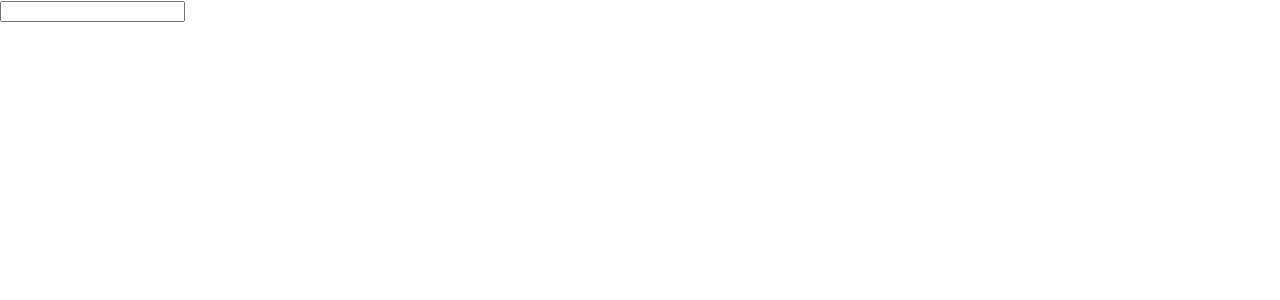
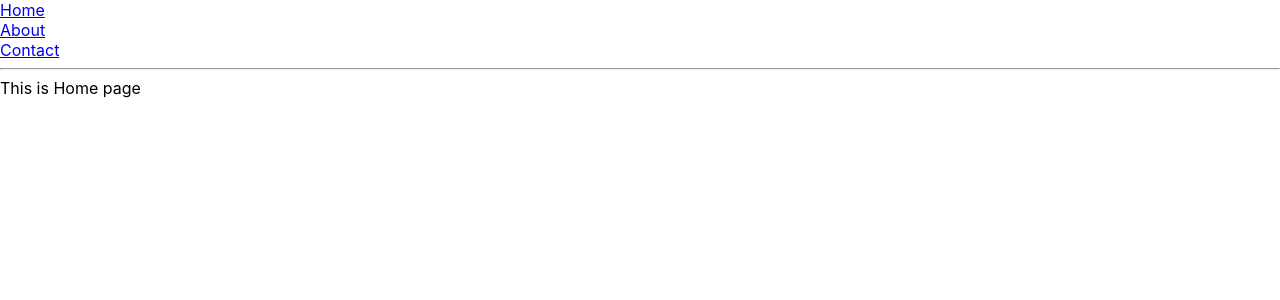
Before and after one commit to shayan-hub/Scoring, a React (Create React App) app: page / in a window 1280 px wide. Shown: the top 300 px of the page. Built offline with nearby package versions, Linux system fonts and the light colour scheme.

Commit message:
5October19RoutingLinking
5October19RoutingLinking redirecting

```diff
--- a/package.json
+++ b/package.json
@@ -5,6 +5,7 @@
   "dependencies": {
     "react": "^16.9.0",
     "react-dom": "^16.9.0",
+    "react-router-dom": "^5.1.2",
     "react-scripts": "3.1.2"
   },
   "scripts": {
--- a/src/App.js
+++ b/src/App.js
@@ -1,39 +1,73 @@
 import React, {useState} from 'react';
 import './App.css';
+import Login from './Components/Login/login';
+import SignUp from './Components/SignUp/Signup';
+import {BrowserRouter, Route, Link, Redirect } from 'react-router-dom';
+
+import About from './Components/About'
+import Home from './Components/Home'
+import Contact from './Components/Contact'
 
 function App() {
 
-let [counter, setCounter ] = useState(0);
-let [obj, setObj ] = useState({name :"",age:10});
+return (
+<BrowserRouter>
+<div>
+  <Link to="/">Home</Link> <br/>
+  <Link to="/About">About</Link> <br/>
+  <Link to="/Contact" >Contact</Link>
+  <hr/>
+  <Route exact path="/" component={Home} />
+  <Route path="/About" component={About} />
+  <Route path="/Contact" component={Contact} />
+ <Redirect from="*" to="/" />
+</div>
+</BrowserRouter>
+
+);
 
 
-const updateMyFunction =()  =>{
 
-    const newObj = {...obj};
-    newObj.name = "Salman";
-    newObj.age = 5;
-    newObj.Class = "O Levels";
-    setObj(newObj);
-}
+
+
+
+
+
+
+// let [counter, setCounter ] = useState(0);
+// let [obj, setObj ] = useState({name :"",age:10});
+// let [component, setComponent ] = useState("signin");
+
+
+// const updateMyFunction =()  =>{
+
+//     const newObj = {...obj};
+//     newObj.name = "Salman";
+//     newObj.age = 5;
+//     newObj.Class = "O Levels";
+//     setObj(newObj);
+// }
 
 
 //let [ variable, function]
-  return (
-    <div className="App">
-      {counter}<br/>
-      {"My name is "+obj.name}<br/>
-      {"My age is " +obj.age}<br/>
-      {"I study in " +obj.Class}<br/>
+  // return (
+  //   // <div className="App">
+
+  //   // <header>
+
+  //   //   <div onClick={() => setComponent("signin")}>Sign In</div><br/>
+  //   //   <div onClick={() => setComponent("signup")}>Sign Up</div>
+  //   // </header>
+
+  //   // <section>
+  //   //   {component === "signin" ? <Login/> : <SignUp/>}
+  //   // </section>
+
+  //   // </div>
 
 
-      <button onClick={() => setCounter(counter + 10)}>Counter</button><br/>
-      <button onClick={() => setObj({name : "Mussaib", age: 5})}>Object</button>
 
-      <button onClick={updateMyFunction}>new obj</button>
-
-
-    </div>
-  );
+  // );
 }
 
 export default App;
--- /dev/null
+++ b/src/Components/About.jsx
@@ -0,0 +1,15 @@
+import React from 'react';
+
+
+function About(props) {
+    return (
+        <div>
+            This is About page<br/>
+            <button onClick={() =>{props.history.push('/') }}>Goto Home</button>
+            <button onClick={() =>{props.history.push('/Contact') }}>Goto Contact</button>
+        </div>
+      );
+    }
+
+
+export default About;
--- /dev/null
+++ b/src/Components/Contact.jsx
@@ -0,0 +1,12 @@
+import React from 'react';
+
+
+function Contact() {
+  return (
+    <div>
+        This is Contact page
+    </div>
+  );
+}
+
+export default Contact;
--- /dev/null
+++ b/src/Components/Home.jsx
@@ -0,0 +1,12 @@
+import React from 'react';
+
+
+function Home() {
+    return (
+        <div>
+            This is Home page
+        </div>
+      );
+}
+
+export default Home;
--- a/src/Components/Login/login.js
+++ b/src/Components/Login/login.js
@@ -1,7 +1,11 @@
-import React from 'react';
+import React,{useState} from 'react';
 import '../../App.css';
+import Input from '../../Input'
 
 function Login() {
+  let[userName,setName] = useState('');
+  let[userPassword,setPasssword] = useState('');
+
   return (
     <div className="App">
       <header className="App-header">
@@ -10,11 +14,19 @@ function Login() {
               <tbody>
                 <tr>
                     <td>User Name</td>
-                    <td><input type="text" name="fname"/></td>
+                    <td>{<Input Id = "txtUserName" Name="usename" type="Text" onChange={(event) => {
+                          setName(event.target.value)
+
+
+                    }}/>}</td>
                 </tr>
                 <tr>
                     <td>Password</td>
-                    <td><input type="password" name="password"/></td>
+                    <td>{<Input Id = "txtPassword" Name="usepassword" type="Password" onChange={(event) => {
+                          setPasssword(event.target.value)
+
+
+                    }}/>}</td>
                 </tr>
                 <tr>
                     <td><button type="button"> Sign In</button></td>
--- /dev/null
+++ b/src/Components/SignUp/Signup.js
@@ -0,0 +1,35 @@
+import React from 'react';
+import '../../App.css';
+
+function SignUp() {
+  return (
+    <div className="App">
+      <header className="App-header">
+        <div className="BorderDiv">
+            <table>
+              <tbody>
+                <tr>
+                    <td>User Name</td>
+                    <td><input type="text" name="fname"/></td>
+                </tr>
+                <tr>
+                    <td>Password</td>
+                    <td><input type="password" name="password"/></td>
+                </tr>
+                <tr>
+                    <td>Email</td>
+                    <td><input type="Email" name="Email"/></td>
+                </tr>
+                <tr>
+                    <td><button type="button"> Sign In</button></td>
+                </tr>
+                </tbody>
+            </table>
+
+        </div>
+      </header>
+    </div>
+  );
+}
+
+export default SignUp;
--- a/src/Input.jsx
+++ b/src/Input.jsx
@@ -6,23 +6,16 @@ const setValueOfTextBox = () => {
         //setName(document.getElementById("txtName").value())
 }
 
-function InputBox() {
+function InputBox(props) {
     let [name,setName] = useState("")
 
   return (
     <div>
         {console.log({name})}
-        <input type="text"
+        <input type={props.type}
 
-                id="txtName"
-                name="Name"
-                onBlur={
-                    (event) => {
-                        console.log(event.target.value)
-                        setName(event.target.value)
-                    }
-
-                }
+                id={props.Id}
+                name={props.Name}
                 />
     </div>
   );
--- a/src/index.js
+++ b/src/index.js
@@ -7,7 +7,7 @@ import Login from './Components/Login/login';
 import * as serviceWorker from './serviceWorker';
 import InputBox from './Input'
 
-ReactDOM.render(<InputBox />, document.getElementById('root'));
+ReactDOM.render(<App />, document.getElementById('root'));
 
 // If you want your app to work offline and load faster, you can change
 // unregister() to register() below. Note this comes with some pitfalls.
```
Also changed, not shown: 1 other file (tests, documents, lock files or other folders).
